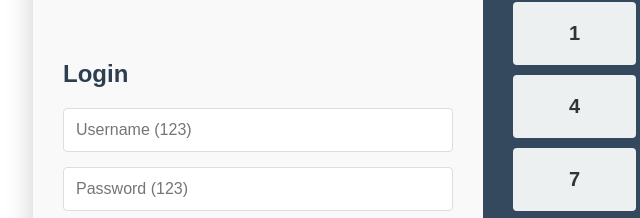
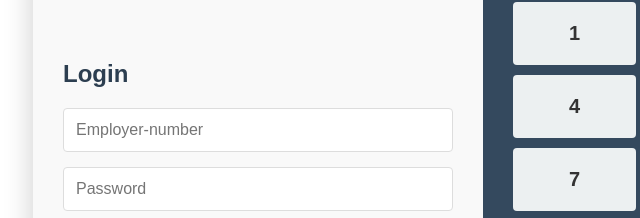
Before and after one commit to Talbi-Systems/POS, a plain HTML site: page index.html in a window 1280 px wide. Shown: the part 257-475 px from the top of the page, 157-797 px from the left. Drawn offline with Linux system fonts and the light colour scheme.

Commit message:
Update index.html

```diff
--- a/index.html
+++ b/index.html
@@ -632,8 +632,8 @@ body {
   <div class="login-container">
     <div class="login-left">
       <h2>Login</h2>
-      <input id="loginUser" type="text" placeholder="Username (123)" />
-      <input id="loginPass" type="password" placeholder="Password (123)" />
+      <input id="loginUser" type="text" placeholder="Employer-number" />
+      <input id="loginPass" type="password" placeholder="Password" />
     </div>
     <div class="login-right">
       <div class="keypad" id="loginKeypad">
@@ -1271,4 +1271,5 @@ function renderProductCatalog() {
 }
 </script>
 </body>
+
 </html>
```
